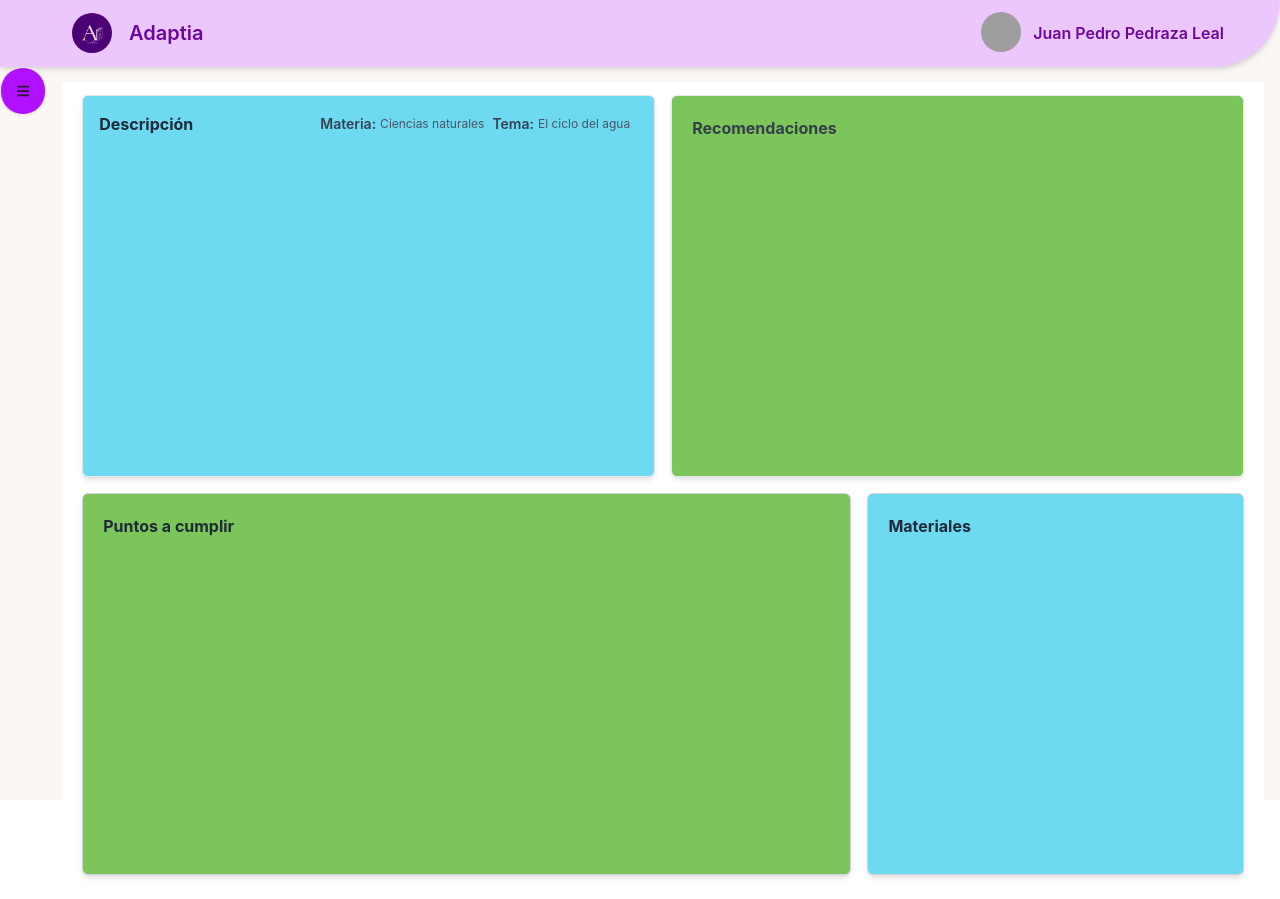
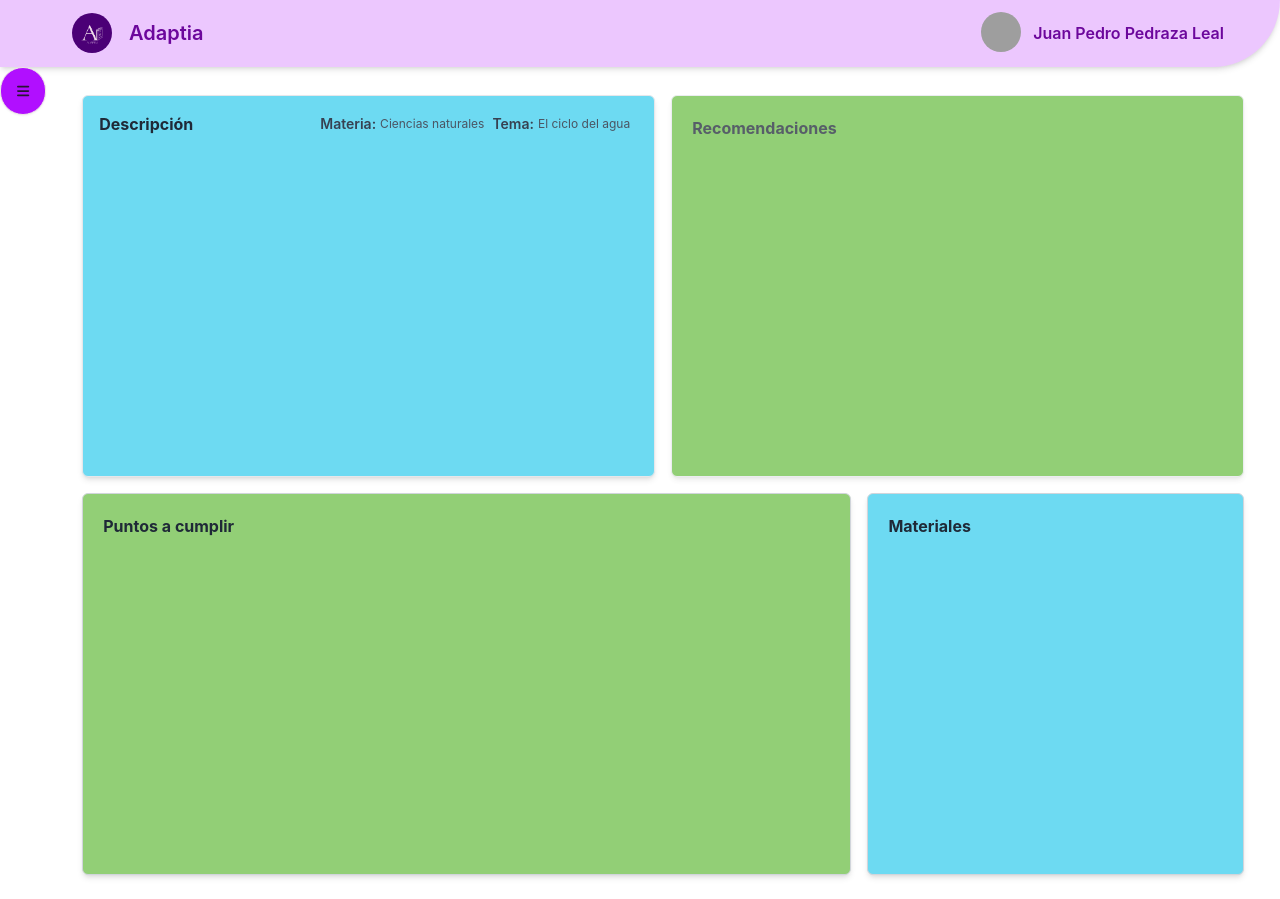
Before and after one commit to soloyoloproXHD/Canacintra-H, a Next.js app in the folder hack-app/: page /results in a window 1280 px wide. Built offline with nearby package versions, Linux system fonts and the light colour scheme; grey boxes are pictures that could not be loaded.

Commit message:
Refactor CSS classes in layout and results page

```diff
--- a/hack-app/src/app/(main)/layout.tsx
+++ b/hack-app/src/app/(main)/layout.tsx
@@ -19,14 +19,14 @@ export default function HomeLayout({
 
   return (
     <html lang="es">
-      <body data-theme="cupcake" className="h-screen flex relative">
+      <body data-theme="cupcake" className="h-screen flex relative bg-white">
         {/* Contenedor para el sidebar y el contenido */}
         <div className={`flex flex-col w-full`}>
           <NavPath />
           <div className="flex flex-1">
             <Sidebar isOpen={isSidebarOpen} toggleSidebar={toggleSidebar} />
             <div className={`flex-1 transition-all duration-300 ${isSidebarOpen ? 'ml-52' : 'ml-0'}`}>
-              <div  className="p-4 animate__animated animate__fadeIn animate__delay-1s">
+              <div  className="p-4 animate__animated animate__fadeIn animate__delay-1s ">
                 {children}
               </div>
             </div>
--- a/hack-app/src/app/(main)/results/page.tsx
+++ b/hack-app/src/app/(main)/results/page.tsx
@@ -2,7 +2,7 @@ import React from 'react';
 
 const page = () => {
     return (
-        <div className='bg-white min-h-screen'>
+        <div className='min-h-screen justify-center'>
             <div className="grid grid-cols-6 grid-rows-6 gap-4 rounded-md h-full w-auto px-5 pt-3 pb-2 bg-white min-h-screen justify-center">
 
                 {/* Card 1 */}
@@ -26,14 +26,14 @@ const page = () => {
 
                 {/* Card 2 */}
                 <div className="col-span-3 row-span-3 col-start-4 shadow-md border border-gray-200 rounded-md hover:scale-[102%] transition duration-300 p-5
-                bg-[#6EBF49] opacity-90">
+                bg-[#6EBF49] opacity-75">
                     {/* Título de la Card */}
                     <p className='text font-bold text-gray-800'>Recomendaciones</p>
                 </div>
 
                 {/* Card 3 */}
                 <div className="col-span-4 row-span-3 row-start-4 shadow-md border border-gray-300 rounded-md hover:scale-[102%] transition duration-300 p-5
-                bg-[#6EBF49] bg-opacity-90">
+                bg-[#6EBF49] bg-opacity-75">
                     {/* Título de la Card */}
                     <p className='text font-bold text-gray-800'>Puntos a cumplir</p>
                 </div>
```
